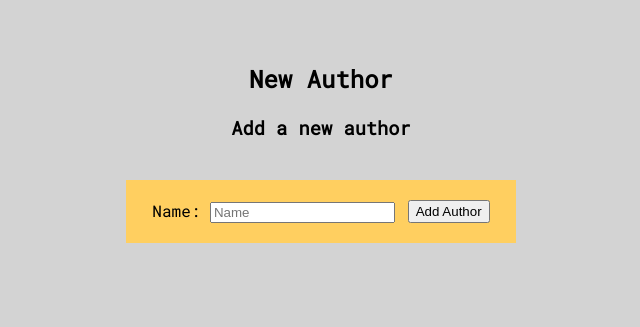
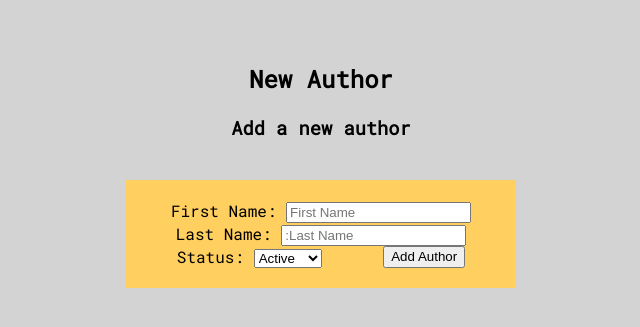
Before and after one commit to charbroadley/fantasy_bazaar, a Flask app: page /authors/new in a window 1280 px wide. Shown: the part 285-612 px from the top of the page, without its empty margins (319-959 px from the left). Run offline with Flask 2, Linux system fonts and the light colour scheme.

Commit message:
new author table working

```diff
--- a/controllers/authors_controller.py
+++ b/controllers/authors_controller.py
@@ -27,8 +27,10 @@ def new():
 # to save the info from the add new author form - not a new page
 @authors_blueprint.route("/authors", methods =['POST'])
 def create ():
-    name = request.form['name']
-    author = Author(name)
+    first_name = request.form['first_name']
+    last_name = request.form['last_name']
+    status = request.form['completed']
+    author = Author(first_name, last_name, status)
     author_repo.save(author)
     return redirect("/authors")
 
@@ -41,8 +43,10 @@ def edit (id):
 # to save the changes from the edit author form - not a new page
 @authors_blueprint.route("/authors/<id>", methods=['POST'])
 def update (id):
-    name = request.form['name']
-    author = Author(name, id)
+    first_name = request.form['first_name']
+    last_name = request.form['last_name']
+    status = request.form['status']
+    author = Author(first_name, last_name, status, id)
     author_repo.update(author)
     return redirect("/authors")
 
--- a/db/bookshop.sql
+++ b/db/bookshop.sql
@@ -3,7 +3,9 @@ DROP TABLE IF EXISTS authors;
 
 CREATE TABLE authors(
     id SERIAL PRIMARY KEY,
-    name VARCHAR(255)
+    first_name VARCHAR(255),
+    last_name VARCHAR(255),
+    status BOOLEAN
 );
 
 CREATE TABLE books(
--- a/models/author.py
+++ b/models/author.py
@@ -1,4 +1,6 @@
 class Author:
-    def __init__(self, name, id = None):
-        self.name = name
+    def __init__(self, first_name, last_name, status = True, id = None):
+        self.first_name = first_name
+        self.last_name = last_name
+        self.status = status
         self.id = id
--- a/static/main.css
+++ b/static/main.css
@@ -39,6 +39,10 @@ a:hover {
     margin: auto;
 } */
 
+h3 ul li{
+    list-style: none;
+}
+
 /* backgroud colour needs changing */
 .form{
     background-color: #ffcf60;
@@ -79,9 +83,17 @@ h3 {
 }
 
 #in-stock {
-    color: green
+    color: green;
 }
 
 #low-stock {
-    color: red
+    color: red;
 }
+
+#active {
+    color: green;
+}
+
+#inactive {
+    color: red;
+}
--- a/templates/authors/index.html
+++ b/templates/authors/index.html
@@ -9,7 +9,7 @@
 
 
 {% for author in author_list %}
-{{ author.name }} <br>
+{{ author.first_name }} {{ author.last_name }}<br>
 <a href="/authors/{{ author.id }}">All books</a> <br>
 <br>
 {% endfor %}
--- a/templates/authors/new.html
+++ b/templates/authors/new.html
@@ -7,8 +7,19 @@
 
 <form class="form" action="/authors" method="post">
     <div>
-        <label for="name">Name:</label>
-        <input type="text" id="name" name="name" placeholder="Name">
+        <label for="first_name">First Name:</label>
+        <input type="text" id="first_name" name="first_name" placeholder="First Name" required>
+    </div>
+    <div>
+        <label for="last_name">Last Name:</label>
+        <input type="text" id="last_name" name="last_name" placeholder=":Last Name" required>
+    </div>
+    <div>
+        <label for="status">Status:</label>
+        <select id="status" name="status">
+            <option value="true">Active</option>
+            <option value="false">Inactive</option>
+        </select>
     </div>
     <button type="submit">Add Author</button>
 
--- a/templates/books/edit.html
+++ b/templates/books/edit.html
@@ -14,7 +14,7 @@
             <option value="{{ author.id }}"
                 {% if book.author.id == author.id %}
                 selected="'selected" {% endif %}>
-                {{ author.name }}</option>
+                {{ author.first_name }} {{ author.last_name }}</option>
             {% endfor %}
         </select>
 
--- a/templates/books/index.html
+++ b/templates/books/index.html
@@ -11,7 +11,7 @@
 
 
 {% for book in all_books %}
-{{ book.title }} - {{ book.author.name }} <br>
+{{ book.title }} - {{ book.author.first_name }} {{ book.author.last_name }} <br>
 <a href="/books/{{ book.id }}">Full Details</a> <br>
 <br>
 <hr>
--- a/templates/books/new.html
+++ b/templates/books/new.html
@@ -15,7 +15,10 @@
         <label for="author_id">Author:</label>
             <select id="author_id" name="author_id">
             {% for author in all_authors %}
-            <option value="{{ author.id }}">{{ author.name }}</option>
+                {% if author.status == True %}
+                <option value="{{ author.id }}">{{ author.first_name }} {{ author.last_name }}</option>
+            {% endif %}
+
             {% endfor %}
         </select>
     </div>
--- a/templates/books/show.html
+++ b/templates/books/show.html
@@ -4,7 +4,7 @@
 
 <u><b>Book Details</u></b><br>
 <b>Title:</b> {{ book.title }} <br>
-<b>Author:</b> {{ book.author.name }} <br>
+<b>Author:</b> {{ book.author.first_name }} {{ book.author.last_name }} <br>
 <b>Genre:</b> {{ book.genre }} <br>
 <br>
 <u><b>Description</u></b><br>
--- a/templates/genres/fantasy.html
+++ b/templates/genres/fantasy.html
@@ -5,7 +5,7 @@
 <h2>All Fantasy Books in Stock</h2>
 
 {% for book in fantasy_books %}
-{{ book.title }} - {{ book.author.name }} <br>
+{{ book.title }} - {{ book.author.first_name }} {{ book.author.last_name }} <br>
 <a href="/books/{{ book.id }}">Full Details</a> <br>
 <br>
 <hr>
--- a/templates/genres/sci-fi.html
+++ b/templates/genres/sci-fi.html
@@ -5,7 +5,7 @@
 <h2>All Sci-Fi Books in Stock</h2>
 
 {% for book in scifi_books %}
-{{ book.title }} - {{ book.author.name }} <br>
+{{ book.title }} - {{ book.author.first_name }} {{ book.author.last_name }} <br>
 <a href="/books/{{ book.id }}">Full Details</a> <br>
 <br>
 <hr>
--- a/templates/index.html
+++ b/templates/index.html
@@ -9,7 +9,7 @@
 <p id="stock-warning">
 {% for book in all_books %}
     {% if book.stock_quantity <= 3 %}
-        {{ book.title }} - {{ book.author.name }} <br>
+        {{ book.title }} - {{ book.author.first_name }} {{ book.author.last_name }} <br>
     {% endif %}
 {% endfor %}
 </p>
```
Also changed, not shown: console.py (+54 -7 lines), repositories/author_repository.py (+7 -7 lines), templates/authors/edit.html (+21 -3 lines), templates/authors/show.html (+17 -10 lines).
